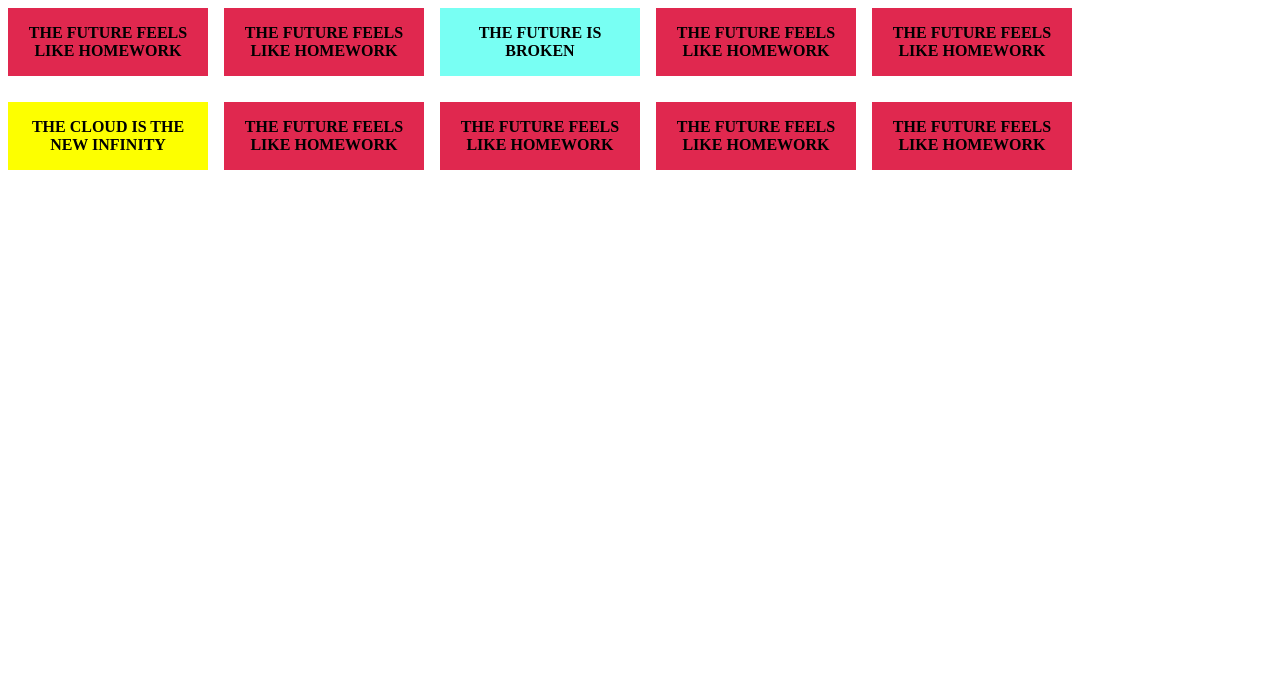
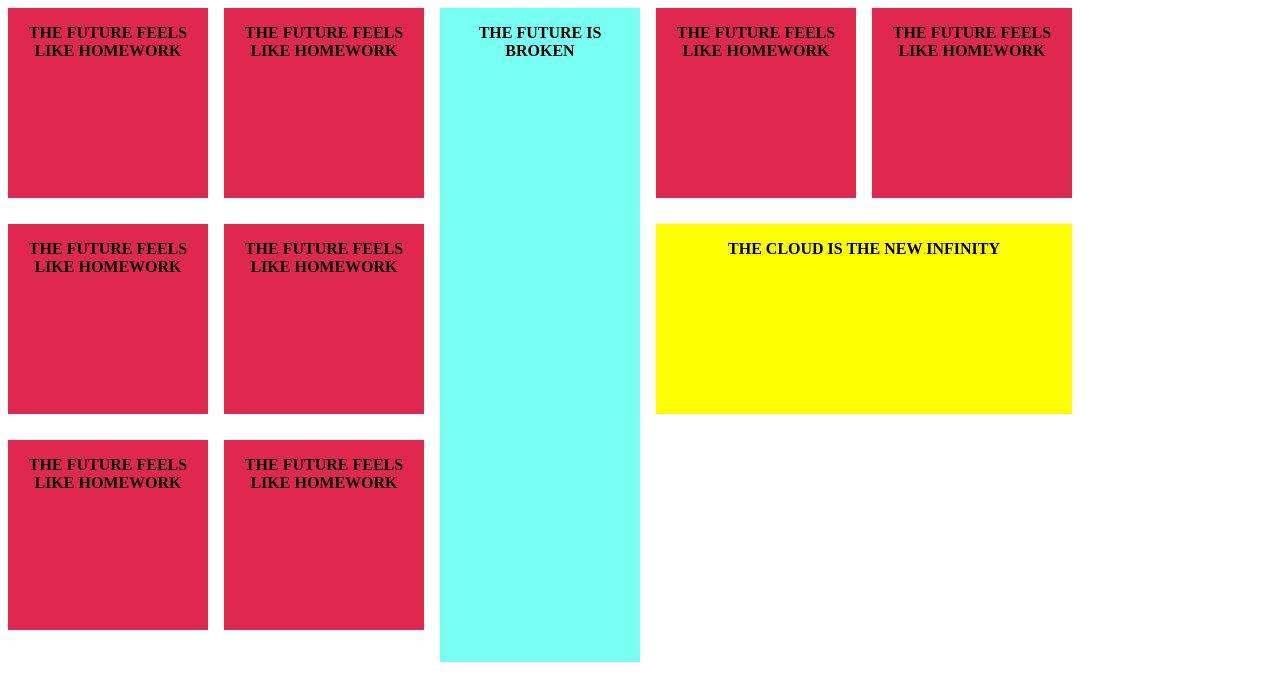
Before and after one commit to MarieSerroyen/2imd-webtechadvanced-portfolio, a plain HTML site: page lab2/thefuture/index.html in a window 1280 px wide. Drawn offline with Linux system fonts and the light colour scheme.

Commit message:
feat: added soms css and HTMl

```diff
--- a/lab2/thefuture/style.css
+++ b/lab2/thefuture/style.css
@@ -40,7 +40,18 @@ main article.infinity {
 @media(min-width: 45em) {
     main {
         display: grid;
+        grid-template-rows: repeat(3, 200px);
         grid-template-columns: repeat(5, 200px);
     }
 
+    main article.broken {
+        grid-column: 3;
+        grid-row: 1/6;
+    }
+
+    main article.infinity {
+        grid-column: 4/6;
+        grid-row: 2;
+    }
+
 }
```
Also changed, not shown: lab2/thefuture/index.html (+1 -1 lines).
